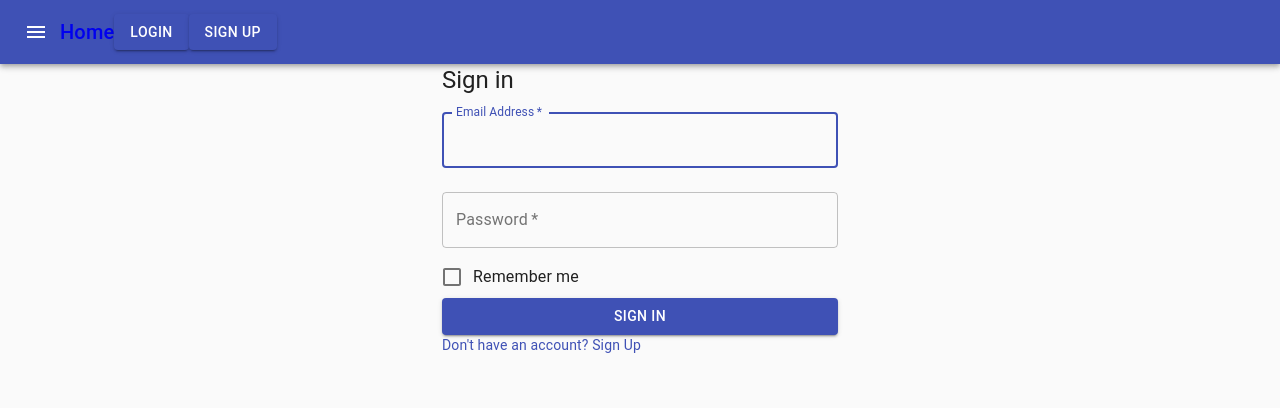
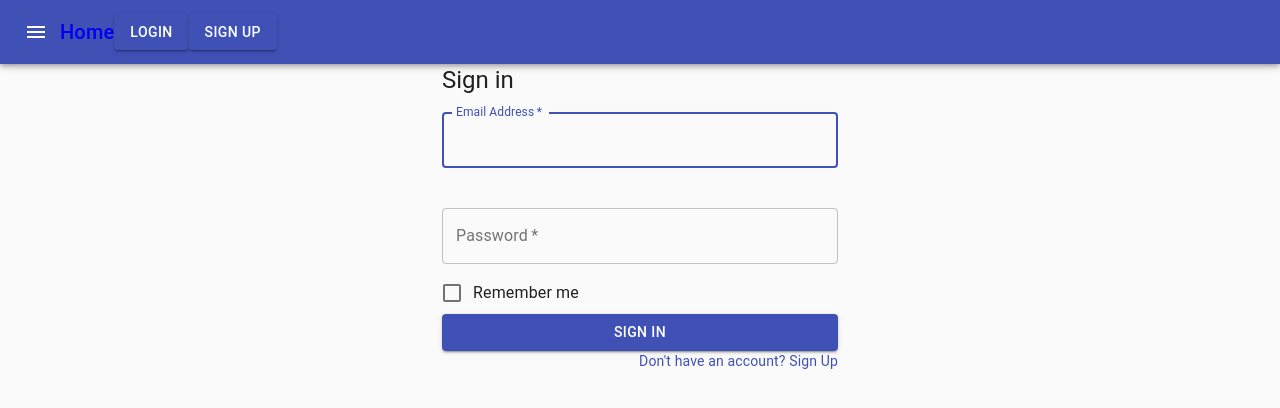
Before and after one commit to Alb33rt/artemis, a React (Create React App) app in the folder code-client/: page /signin in a window 1280 px wide. Shown: the top 408 px of the page. Built offline with nearby package versions, Linux system fonts and the light colour scheme.

Commit message:
updated signin.jsx to match signup.jsx

```diff
--- a/code-client/src/components/signin.jsx
+++ b/code-client/src/components/signin.jsx
@@ -30,9 +30,27 @@ import Container from '@material-ui/core/Container';
       margin: theme.spacing(3, 0, 2),
     },
   }));
+
 const classes = useStyles;
 export default class SignIn extends React.Component{
+    constructor(props){
+        super(props);
+        this.state={
+            emailAddress:"",
+            password:""
+        }
+    }
 
+    getEmail(input){
+        this.setState({
+            emailAddress:input.target.value
+        })
+    }
+    getPassword(input){
+        this.setState({
+            password:input.target.value
+        })
+    }
     render(){
     return (
       <Container component="main" maxWidth="xs">
@@ -42,6 +60,8 @@ import Container from '@material-ui/core/Container';
             Sign in
           </Typography>
           <form className={classes.form} noValidate>
+            <Grid container spacing={2}>
+                <Grid item xs={12}>
                     <TextField
                         variant="outlined"
                         margin="normal"
@@ -52,7 +72,11 @@ import Container from '@material-ui/core/Container';
                         name="email"
                         autoComplete="email"
                         autoFocus
+                        value={this.emailAddress}
+                        onChange={this.getEmail.bind(this)}
                     />
+                </Grid>
+                <Grid item xs={12}>
                         <TextField
                             variant="outlined"
                             margin="normal"
@@ -63,7 +87,11 @@ import Container from '@material-ui/core/Container';
                             type="password"
                             id="password"
                             autoComplete="current-password"
+                            value={this.password}
+                            onChange={this.getPassword.bind(this)}
                         />
+                </Grid>
+            </Grid>
             <FormControlLabel
               control={<Checkbox value="remember" color="primary" />}
               label="Remember me"
@@ -77,7 +105,7 @@ import Container from '@material-ui/core/Container';
             >
               Sign In
             </Button>
-            <Grid container>
+            <Grid container justifyContent="flex-end">
               <Grid item>
                 <Link href="/signup" variant="body2">
                   {"Don't have an account? Sign Up"}
@@ -88,6 +116,8 @@ import Container from '@material-ui/core/Container';
         </div>
         <Box mt={8}>
         </Box>
+        <p>{this.state.emailAddress}</p>
+        <p>{this.state.password}</p>
       </Container>
     );}
   }
```
Lines whose indentation alone changed are shown as unchanged.
